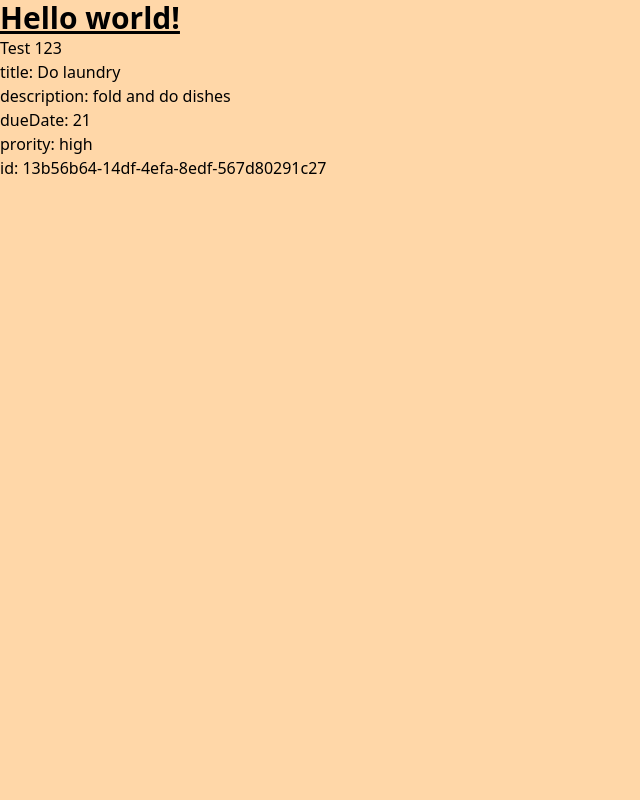
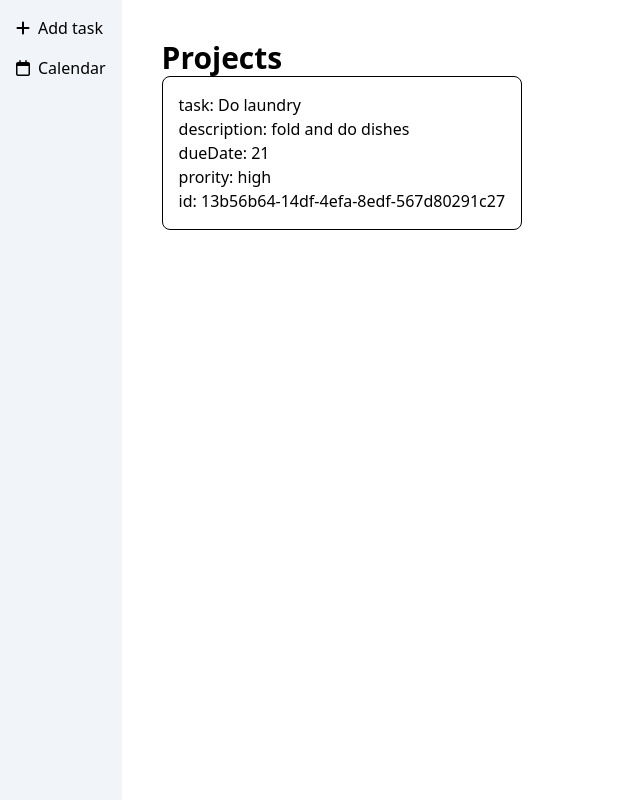
Before and after one commit to sukelully/to-do-list, a website built with webpack: page src/index.html in a window 1280 px wide. Shown: the whole page, without its empty margins (0-640 px from the left). Built offline with nearby package versions, Linux system fonts and the light colour scheme.

Commit message:
Begin frontend

```diff
--- a/src/greeting.js
+++ /dev/null
@@ -1 +0,0 @@
-export const greeting = 'Test 123';
--- a/src/index.html
+++ b/src/index.html
@@ -1,15 +1,35 @@
 <!DOCTYPE html>
 <html lang="en">
+
 <head>
     <meta charset="UTF-8">
     <meta name="viewport" content="width=device-width, initial-scale=1.0">
-    <title>Tailwind Template</title>
+    <title>Todoish</title>
+    <link href="https://cdnjs.cloudflare.com/ajax/libs/font-awesome/6.0.0-beta3/css/all.min.css" rel="stylesheet" />
 </head>
-<body class="bg-orange-200">
-    <h1 class="text-3xl font-bold underline">Hello world!</h1>
-    <h2 id="greeting-header"></h2>
-    <ul id="task-test">
 
-    </ul>
+<body class="flex">
+    <main class="flex">
+        <section id="sidebar" class="flex flex-col p-4 bg-slate-100 min-h-screen gap-4">
+            <button aria-label="Add task" class="flex items-center gap-2">
+                <i class="fa-solid fa-plus"></i>
+                Add task
+            </button>
+            <button aria-label="Calendar" class="flex items-center gap-2">
+                <i class="fa-regular fa-calendar"></i>
+                Calendar
+            </button>
+        </section>
+
+        <section id="projects" class="m-10">
+            <h1 class="text-3xl font-bold">Projects</h1>
+            <div class="projects-container">
+                <div class="border rounded-lg p-4">
+                    <ul id="task-test"></ul>
+                </div>
+            </div>
+        </section>
+    </main>
 </body>
+
 </html>
--- a/src/index.js
+++ b/src/index.js
@@ -1,23 +1,19 @@
 import "./styles.css";
-import { greeting } from './greeting.js';
-import { Task } from './task.js';
+import { Task } from "./task.js";
 
-const taskTest = new Task('Do laundry', 'fold and do dishes', 21, 'high');
+const tasksArray = [];
+const taskTest = new Task("Do laundry", "fold and do dishes", 21, "high");
 
-const updateGreeting = (function () {
-    const greetingHeader = document.getElementById('greeting-header');
-    greetingHeader.innerHTML = `${greeting}`;
+tasksArray.push(taskTest);
+
+const displayTasks = (function () {
+    for (const task of tasksArray) {
+        const list = document.getElementById("task-test");
+
+        Object.entries(task).forEach(([key, value]) => {
+            const li = document.createElement("li");
+            li.textContent = `${key}: ${value}`;
+            list.appendChild(li);
+        });
+    }
 })();
-
-const updateTasks = (function () {
-    const list = document.getElementById('task-test');
-
-    Object.entries(taskTest).forEach(([key, value]) => {
-        const li = document.createElement('li');
-        li.textContent = `${key}: ${value}`;
-        list.appendChild(li);
-    });
-})();
-
-
-console.log(greeting);
--- a/src/task.js
+++ b/src/task.js
@@ -1,6 +1,6 @@
 class Task {
-    constructor(title, description, dueDate, priority) {
-        this.title = title;
+    constructor(task, description, dueDate, priority) {
+        this.task = task;
         this.description = description;
         this.dueDate = dueDate;
         this.prority = priority;
--- a/webpack.dev.js
+++ b/webpack.dev.js
@@ -1,5 +1,5 @@
-const { merge } = require('webpack-merge');
-const common = require('./webpack.common.js');
+const { merge } = require("webpack-merge");
+const common = require("./webpack.common.js");
 
 module.exports = merge(common, {
   mode: "development",
@@ -7,6 +7,6 @@ module.exports = merge(common, {
   devServer: {
     watchFiles: ["./src/index.html"],
     open: true,
-    static: './dist'
+    static: "./dist"
   },
 });
--- a/webpack.prod.js
+++ b/webpack.prod.js
@@ -1,5 +1,5 @@
-const { merge } = require('webpack-merge');
-const common = require('./webpack.common.js');
+const { merge } = require("webpack-merge");
+const common = require("./webpack.common.js");
 
 module.exports = merge(common, {
   mode: "production",
```
Also changed, not shown: webpack.common.js (+5 -5 lines).
